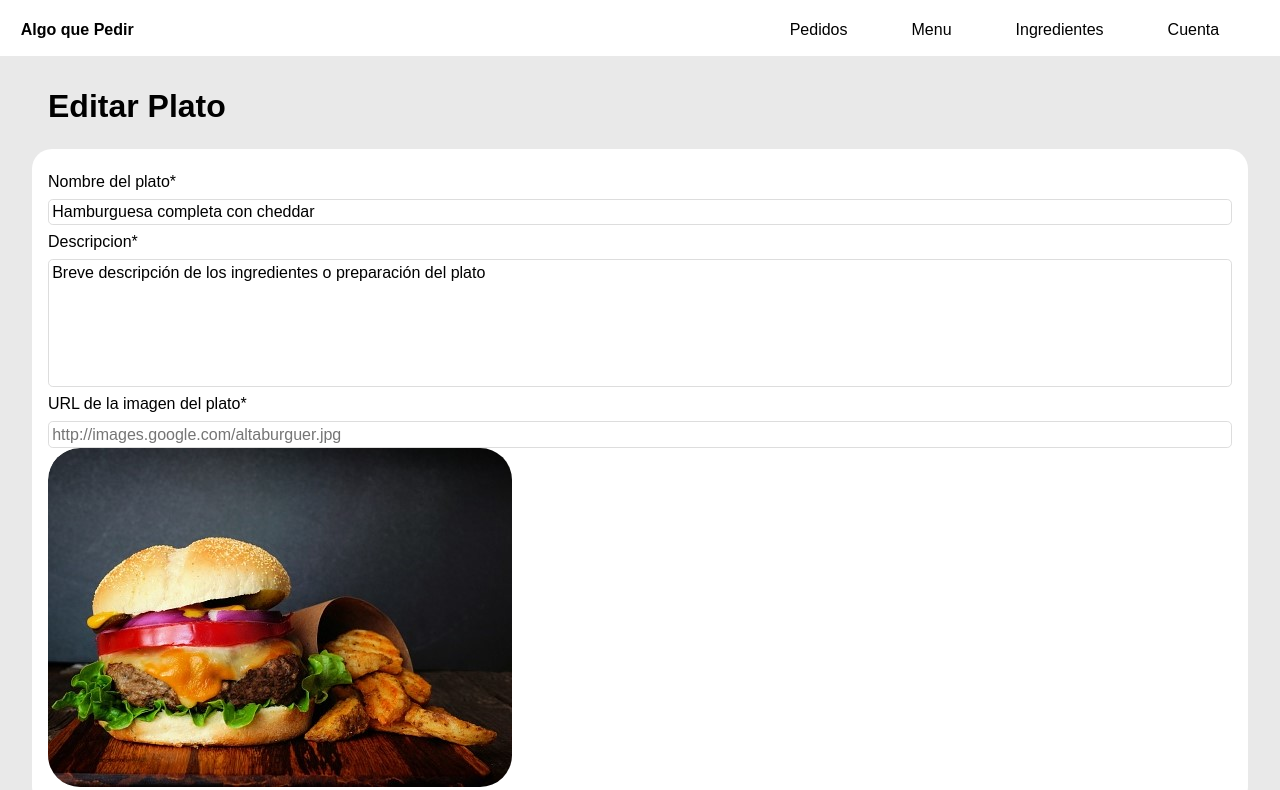
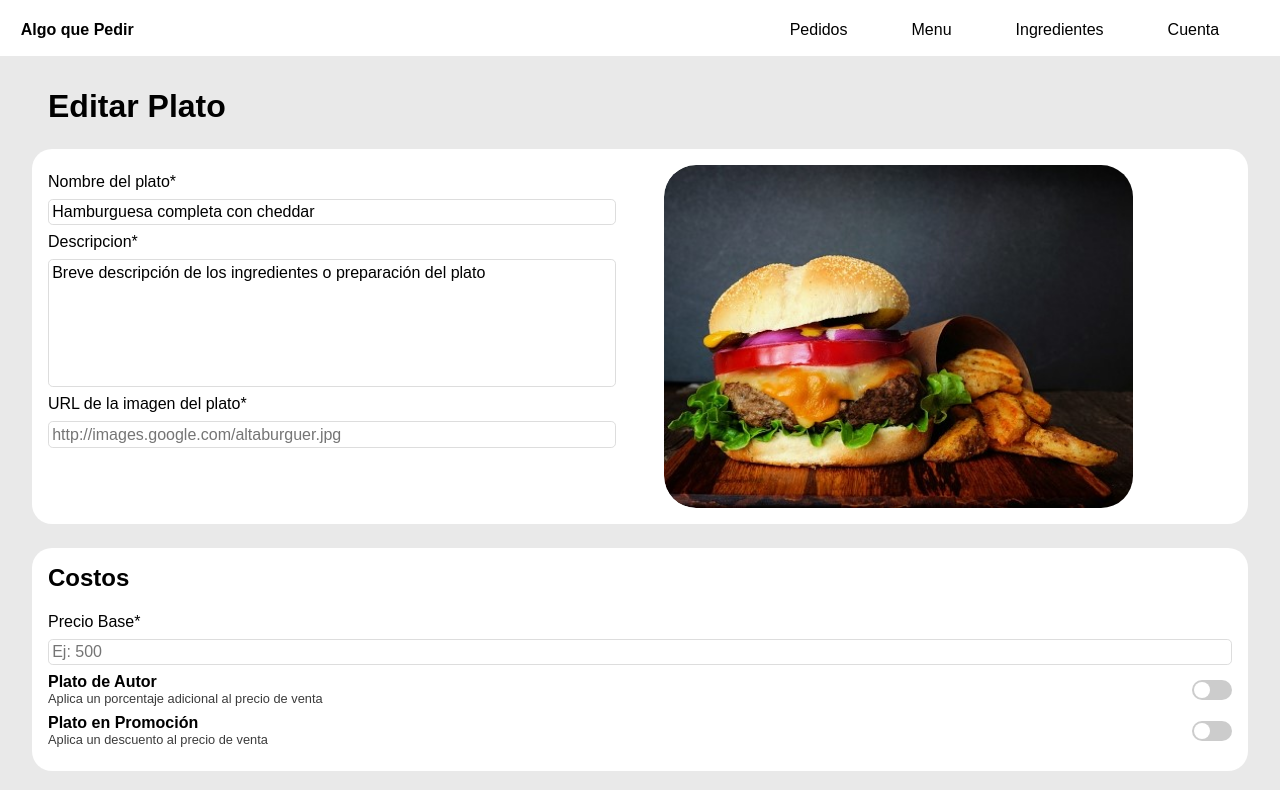
Before and after one commit to joanavarro23/svelte-algo-que-pedir, a SvelteKit app: page /editar-plato in a window 1280 px wide. Shown: the top 790 px of the page. Built offline with nearby package versions, Linux system fonts and the light colour scheme.

Commit message:
cambios en editar plato

```diff
--- a/src/routes/(app)/editar-plato/+page.svelte
+++ b/src/routes/(app)/editar-plato/+page.svelte
@@ -1,12 +1,13 @@
 <script>
-  import "./editar-plato.css"
-  import Boton from "$lib/components/generales/boton/boton.svelte"
-  import Input from "$lib/components/generales/input/input.svelte"
-  import hamburguesa from "$lib/assets/hamburguesa-preview.jpg"
+  import './editar-plato.css'
+  import Boton from '$lib/components/generales/boton/boton.svelte'
+  import Input from '$lib/components/generales/input/input.svelte'
+  import Switch from '$lib/components/generales/switch/switch.svelte'
+  import hamburguesa from '$lib/assets/hamburguesa-preview.jpg'
 
   let nombre = $state('Hamburguesa completa con cheddar')
   let descripcion = $state('Breve descripción de los ingredientes o preparación del plato')
-  let imagen = ('')
+  let imagen = ''
 </script>
 
 <main class="main-vista">
@@ -40,18 +41,19 @@
       placeholder="http://images.google.com/altaburguer.jpg"
       required={true}
       />
+    </form>
 
     <!-- Imagen de referencia -->
     <div class="editar-plato__imagen">
         <img class="foto" src={hamburguesa} alt="Vista previa del plato">
     </div>
-    </form>
   </section>
 
   <!-- Costos del plato -->
   <section class="contenedor-general contenedor-general_especifico">
     <h2>Costos</h2>
     <form>
+        <div>
             <Input
             nombre="Precio Base*"
             type="number"
@@ -59,28 +61,21 @@
             placeholder="Ej: 500"
             required={true}
             />
-        <!-- BOTON SWITCH CONFIGURAR
-        <div>
-            <label class="switch switch-separacion" for="platoDeAutor">
-                <span class="contenedor-texto">
-                    <span class="titulo-label"><b>Plato de Autor</b></span>
-                    <span class="subtitulo-label">Aplica un porcentaje adicional al precio de venta</span>
-                </span>
-                <input type="checkbox" id="platoDeAutor">
-                <span class="slider"></span>
-            </label>
         </div>
         <div>
-            <label class="switch switch-separacion" for="platoDePromocion">
-                <span class="contenedor-texto">
-                    <span class="titulo-label"><b>Plato en Promoción</b></span>
-                    <span class="subtitulo-label">Aplica un descuento al precio de venta</span>
-                </span>
-                <input type="checkbox" id="platoDePromocion">
-                <span class="slider"></span>
-            </label>
+            <Switch
+            id="platoDeAutor"
+            titulo="Plato de Autor"
+            subtitulo="Aplica un porcentaje adicional al precio de venta"
+            />
         </div>
-        -->
+        <div>
+            <Switch
+            id="platoDePromocion"
+            titulo="Plato en Promoción"
+            subtitulo="Aplica un descuento al precio de venta"
+            />
+        </div>
     </form>
 </section>
 
```
Lines whose indentation alone changed are shown as unchanged.
